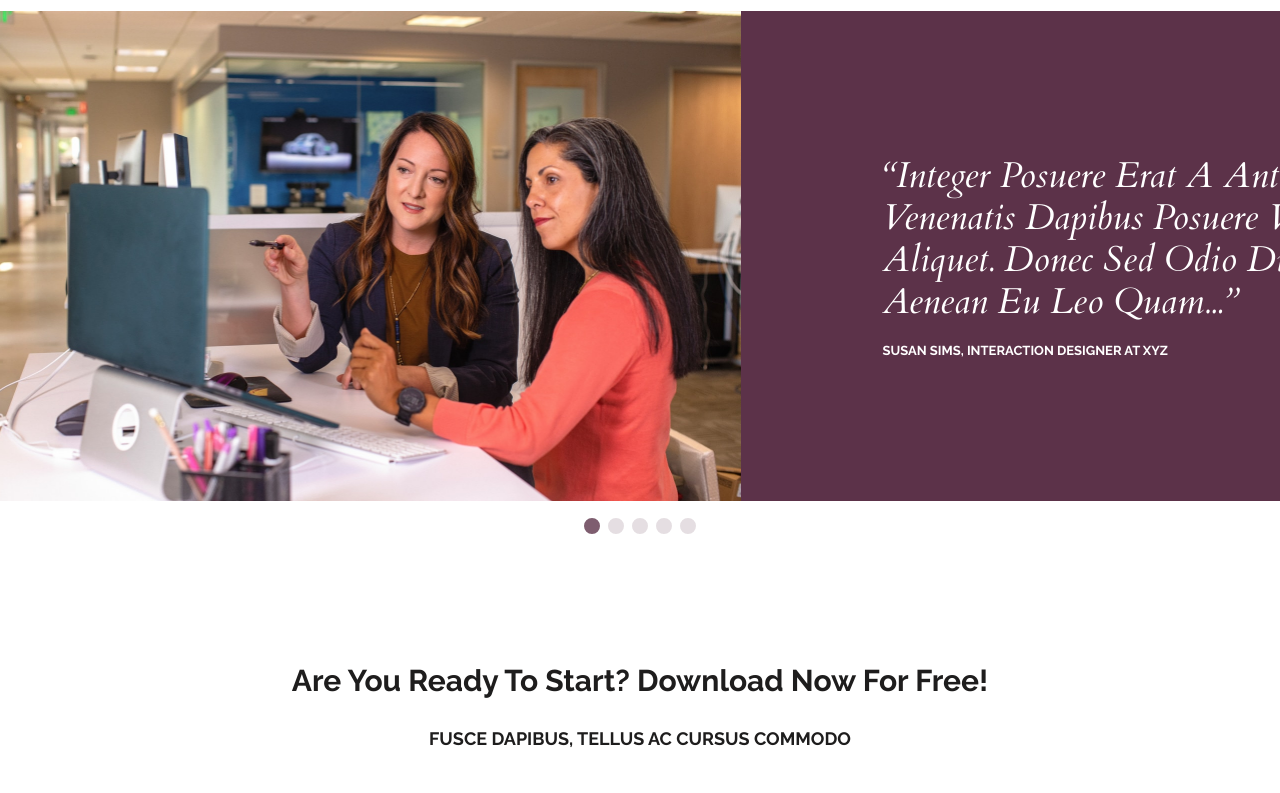
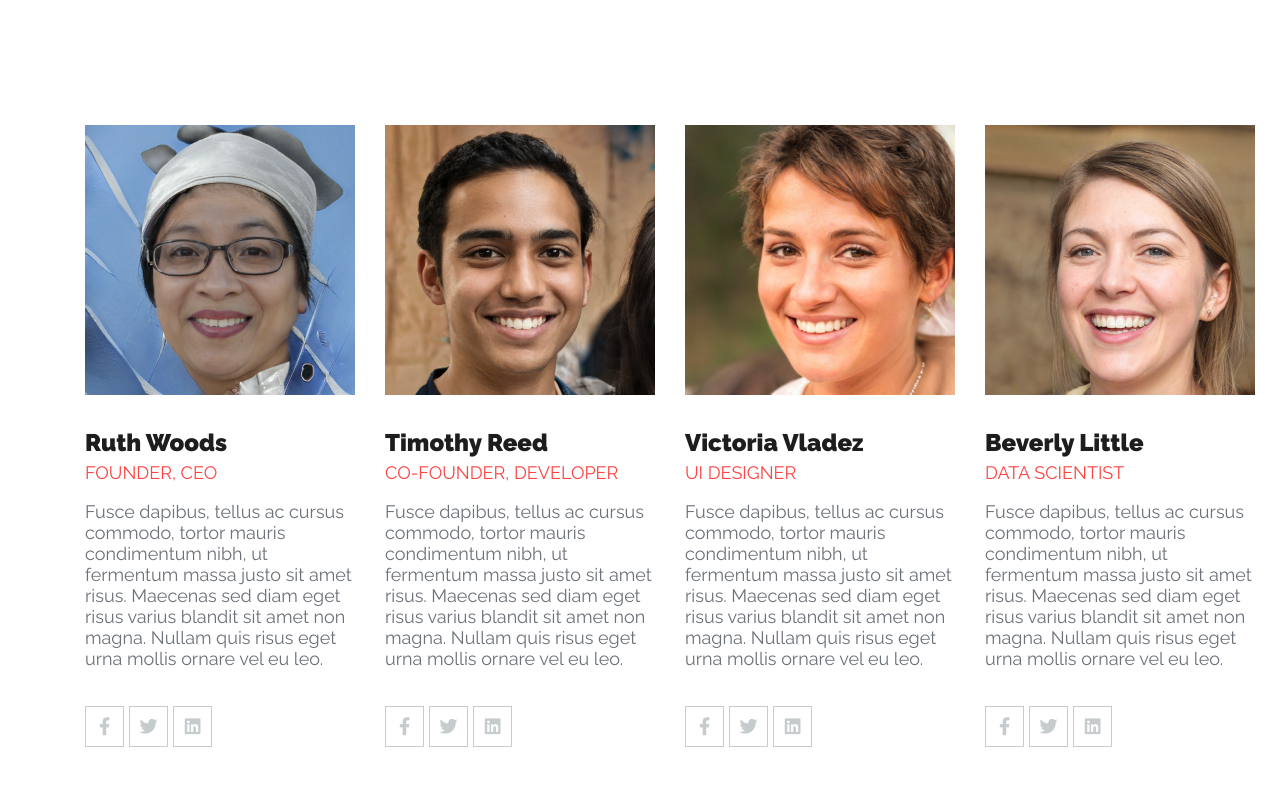
Before and after one commit to marivdau/FE49-TMS-front-Dauhan-Maryia, a website built with Parcel: page src/index.html in a window 1280 px wide. Shown: the part 1740-2533 px from the top of the page. Built offline with nearby package versions, Linux system fonts and the light colour scheme.

Commit message:
team section

```diff
--- a/src/index.html
+++ b/src/index.html
@@ -5,8 +5,7 @@
   <meta http-equiv="X-UA-Compatible" content="IE=edge">
   <meta name="viewport" content="width=device-width, initial-scale=1.0">
   <link rel="stylesheet" href="./scss/index.scss">
-  <link rel="stylesheet" href="https://cdn.jsdelivr.net/npm/swiper@9/swiper-bundle.min.css"
-/>
+  <link rel="stylesheet" href="https://cdn.jsdelivr.net/npm/swiper@9/swiper-bundle.min.css"/>
   <title>ActiveBOX</title>
 </head>
 <body>
@@ -156,7 +155,147 @@
 
   <section class="work"></section>
 
-  <section class="team"></section>
+  <section class="team">
+    <div class="container">
+      <div class="team-wrap">
+        <div class="team-card">
+          <div class="team-card__img">
+            <img src="./img/ruth.png" alt="#">
+          </div>
+          <h3 class="team-card__name">
+            Ruth woods
+          </h3>
+          <p class="team-card__position">
+            founder, ceo
+          </p>
+          <p class="team-card__text">
+            Fusce dapibus, tellus ac cursus commodo, tortor mauris condimentum nibh, ut fermentum massa justo sit amet risus. Maecenas sed diam eget risus varius blandit sit amet non magna. Nullam quis risus eget urna mollis ornare vel eu leo.
+          </p>
+          <nav class="team-card__icons">
+            <ul class="team-card__icons-list">
+              <li class="team-card__icons-item">
+                <a href="#" class="team-card__icons-link">
+                  <i class="fa-brands fa-facebook-f"></i>
+                </a>
+              </li>
+              <li class="team-card__icons-item">
+                <a href="#" class="team-card__icons-link">
+                  <i class="fa-brands fa-twitter"></i>
+                </a>
+              </li>
+              <li class="team-card__icons-item">
+                <a href="#" class="team-card__icons-link">
+                  <i class="fa-brands fa-linkedin"></i>
+                </a>
+              </li>
+            </ul>
+          </nav>
+        </div>
+
+        <div class="team-card">
+          <div class="team-card__img">
+            <img src="./img/timothy.png" alt="#">
+          </div>
+          <h3 class="team-card__name">
+            Timothy Reed
+          </h3>
+          <p class="team-card__position">
+            co-founder, developer
+          </p>
+          <p class="team-card__text">
+            Fusce dapibus, tellus ac cursus commodo, tortor mauris condimentum nibh, ut fermentum massa justo sit amet risus. Maecenas sed diam eget risus varius blandit sit amet non magna. Nullam quis risus eget urna mollis ornare vel eu leo.
+          </p>
+          <nav class="team-card__icons">
+            <ul class="team-card__icons-list">
+              <li class="team-card__icons-item">
+                <a href="#" class="team-card__icons-link">
+                  <i class="fa-brands fa-facebook-f"></i>
+                </a>
+              </li>
+              <li class="team-card__icons-item">
+                <a href="#" class="team-card__icons-link">
+                  <i class="fa-brands fa-twitter"></i>
+                </a>
+              </li>
+              <li class="team-card__icons-item">
+                <a href="#" class="team-card__icons-link">
+                  <i class="fa-brands fa-linkedin"></i>
+                </a>
+              </li>
+            </ul>
+          </nav>
+        </div>
+
+        <div class="team-card">
+          <div class="team-card__img">
+            <img src="./img/victoria.png" alt="#">
+          </div>
+          <h3 class="team-card__name">
+            Victoria Vladez
+          </h3>
+          <p class="team-card__position">
+            ui designer
+          </p>
+          <p class="team-card__text">
+            Fusce dapibus, tellus ac cursus commodo, tortor mauris condimentum nibh, ut fermentum massa justo sit amet risus. Maecenas sed diam eget risus varius blandit sit amet non magna. Nullam quis risus eget urna mollis ornare vel eu leo.
+          </p>
+          <nav class="team-card__icons">
+            <ul class="team-card__icons-list">
+              <li class="team-card__icons-item">
+                <a href="#" class="team-card__icons-link">
+                  <i class="fa-brands fa-facebook-f"></i>
+                </a>
+              </li>
+              <li class="team-card__icons-item">
+                <a href="#" class="team-card__icons-link">
+                  <i class="fa-brands fa-twitter"></i>
+                </a>
+              </li>
+              <li class="team-card__icons-item">
+                <a href="#" class="team-card__icons-link">
+                  <i class="fa-brands fa-linkedin"></i>
+                </a>
+              </li>
+            </ul>
+          </nav>
+        </div>
+
+        <div class="team-card">
+          <div class="team-card__img">
+            <img src="./img/beverly.png" alt="#">
+          </div>
+          <h3 class="team-card__name">
+            Beverly Little
+          </h3>
+          <p class="team-card__position">
+            data scientist
+          </p>
+          <p class="team-card__text">
+            Fusce dapibus, tellus ac cursus commodo, tortor mauris condimentum nibh, ut fermentum massa justo sit amet risus. Maecenas sed diam eget risus varius blandit sit amet non magna. Nullam quis risus eget urna mollis ornare vel eu leo.
+          </p>
+          <nav class="team-card__icons">
+            <ul class="team-card__icons-list">
+              <li class="team-card__icons-item">
+                <a href="#" class="team-card__icons-link">
+                  <i class="fa-brands fa-facebook-f"></i>
+                </a>
+              </li>
+              <li class="team-card__icons-item">
+                <a href="#" class="team-card__icons-link">
+                  <i class="fa-brands fa-twitter"></i>
+                </a>
+              </li>
+              <li class="team-card__icons-item">
+                <a href="#" class="team-card__icons-link">
+                  <i class="fa-brands fa-linkedin"></i>
+                </a>
+              </li>
+            </ul>
+          </nav>
+        </div>
+      </div>
+    </div>
+  </section>
 
   <section class="tesimonials">
     <div class="swiper">
--- a/src/scss/_mixins.scss
+++ b/src/scss/_mixins.scss
@@ -79,4 +79,9 @@
   line-height: 2.4375rem;
   display: block;
   text-align: center;
+  color: $gray;
 }
+
+@mixin social_link_transfortm {
+  transform: scale(2);
+}
--- a/src/scss/contacts.scss
+++ b/src/scss/contacts.scss
@@ -55,22 +55,21 @@
 
 .contacts-social__icons-link {
   @include social_link;
-  color: $gray;
 }
 
 .fa-facebook-f:hover {
+  @include social_link_transfortm;
   color: $facebook_color;
-  transform: scale(2);
 }
 
 .fa-twitter:hover {
+  @include social_link_transfortm;
   color: $twitter_color;
-  transform: scale(2);
 }
 
 .fa-linkedin:hover {
+  @include social_link_transfortm;
   color: $linkedin_color;
-  transform: scale(2);
 }
 
 .contacts-about {
--- a/src/scss/index.scss
+++ b/src/scss/index.scss
@@ -17,6 +17,7 @@
 @import "../scss/download";
 @import "../scss/tesimonials";
 @import "../scss/features";
+@import "../scss/team";
 
 html {
   font-family: "Raleway", sans-serif;
--- /dev/null
+++ b/src/scss/team.scss
@@ -0,0 +1,69 @@
+.team {
+  padding: 114px 0;
+}
+
+.team-wrap {
+  display: flex;
+  align-items: center;
+  justify-content: space-between;
+}
+
+.team-card {
+  width: 270px;
+  margin: 0 15px;
+}
+
+.team-card__img {
+  margin-bottom: 30px;
+}
+
+.team-card__name {
+  @include header_h4;
+  text-transform: capitalize;
+  margin-bottom: 5px;
+}
+
+.team-card__position {
+  @include header_h5;
+  text-transform: uppercase;
+  color: $red;
+  margin-bottom: 18px;
+}
+
+.team-card__text {
+  @include header_h5;
+  color: $medium_gray;
+  margin-bottom: 37px;
+}
+
+.team-card__icons-list {
+  display: flex;
+  align-items: center;
+}
+
+.team-card__icons-item {
+  margin-right: 5px;
+
+  &:last-child {
+    margin-right: 0;
+  }
+}
+
+.team-card__icons-link {
+  @include social_link;
+}
+
+.fa-facebook-f:hover {
+  @include social_link_transfortm;
+  color: $facebook_color;
+}
+
+.fa-twitter:hover {
+  @include social_link_transfortm;
+  color: $twitter_color;
+}
+
+.fa-linkedin:hover {
+  @include social_link_transfortm;
+  color: $linkedin_color;
+}
```
